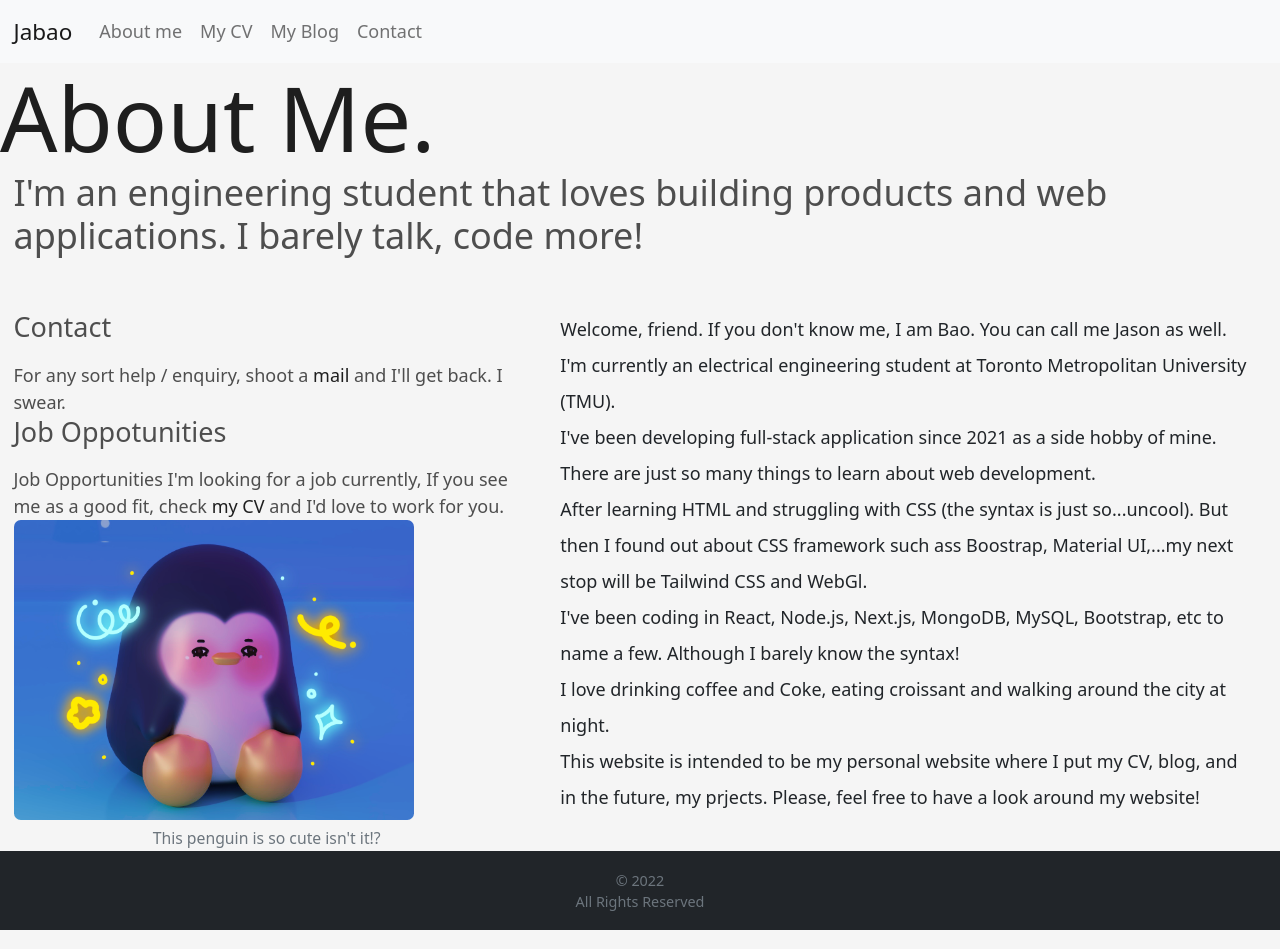
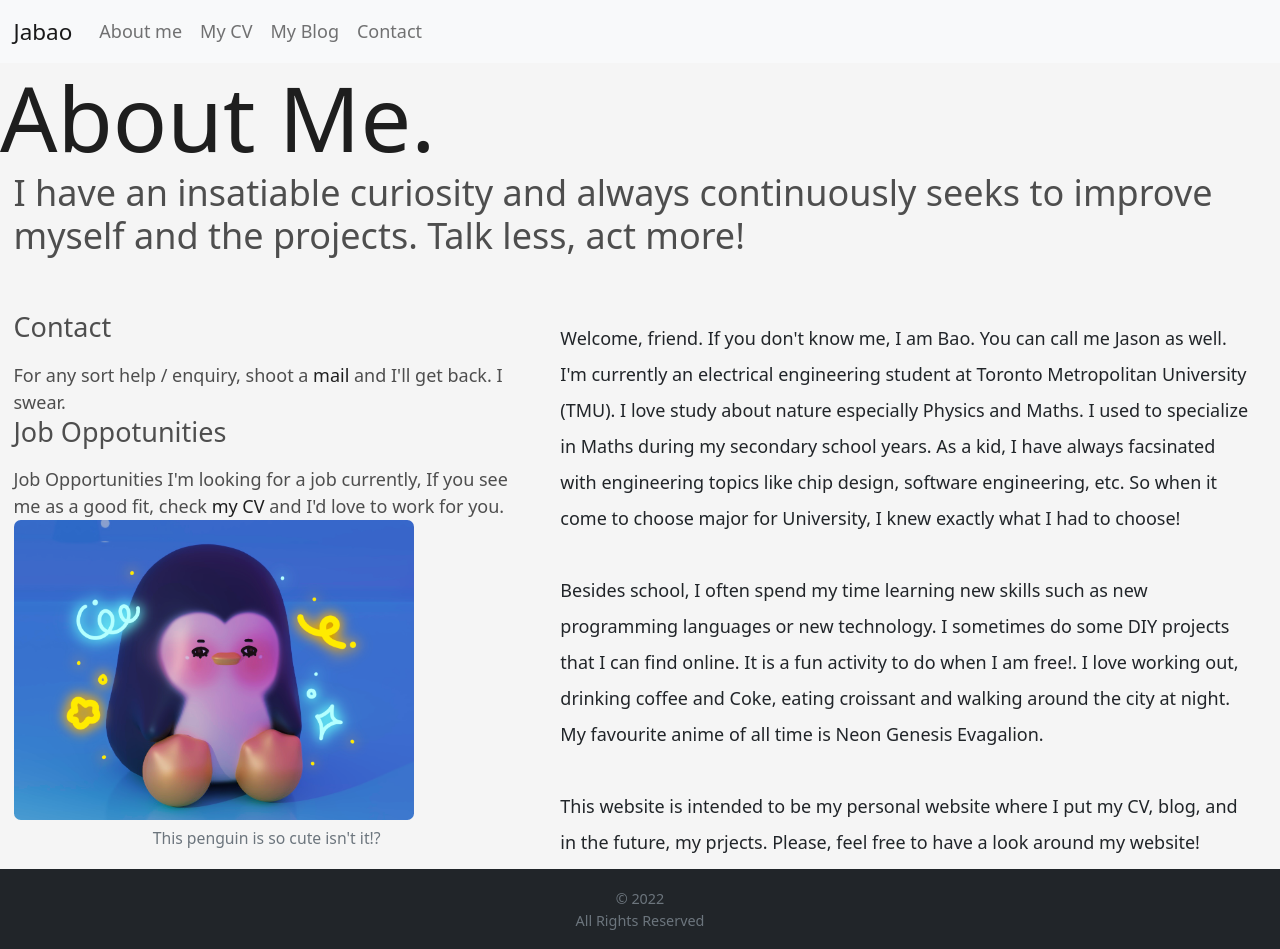
Before and after one commit to giabaocorn20/my-personal-website, a Next.js app: page /about in a window 1280 px wide. Built offline with nearby package versions, Linux system fonts and the light colour scheme.

Commit message:
fix About Me

```diff
--- a/components/AboutMe.js
+++ b/components/AboutMe.js
@@ -11,9 +11,10 @@ export default function AboutMe() {
       <h1 className="display-1">About Me.</h1>
       <Container>
         <div className="h2 mb-5">
-          I'm an engineering student that loves building products and web
-          applications. I barely talk, code more!
+          I have an insatiable curiosity and always continuously seeks to
+          improve myself and the projects. Talk less, act more!
         </div>
+
         <Row>
           <Col xs lg="5">
             <div className="h4 mb-3">Contact</div>
@@ -41,26 +42,23 @@ export default function AboutMe() {
             </figcaption>
           </Col>
           <Col>
-            <p className="text-dark container lh-lg">
+            <p className="text-dark container lh-lg py-2">
               Welcome, friend. If you don't know me, I am Bao. You can call me
               Jason as well. I'm currently an electrical engineering student at
-              Toronto Metropolitan University (TMU).
-              <br />
-              I've been developing full-stack application since 2021 as a side
-              hobby of mine. There are just so many things to learn about web
-              development.
-              <br />
-              After learning HTML and struggling with CSS (the syntax is
-              just so...uncool). But then I found out about CSS framework such
-              ass Boostrap, Material UI,...my next stop will be Tailwind CSS and
-              WebGl.
-              <br />
-              I've been coding in React, Node.js, Next.js, MongoDB, MySQL,
-              Bootstrap, etc to name a few. Although I barely know the syntax!
-              <br />
-              I love drinking coffee and Coke, eating croissant and walking
-              around the city at night.
-              <br />
+              Toronto Metropolitan University (TMU). I love study about nature
+              especially Physics and Maths. I used to specialize in Maths during
+              my secondary school years. As a kid, I have always facsinated with
+              engineering topics like chip design, software engineering, etc. So
+              when it come to choose major for University, I knew exactly what I
+              had to choose!
+              <br /> <br />
+              Besides school, I often spend my time learning new skills such as
+              new programming languages or new technology. I sometimes do some
+              DIY projects that I can find online. It is a fun activity to do
+              when I am free!. I love working out, drinking coffee and Coke,
+              eating croissant and walking around the city at night. My
+              favourite anime of all time is Neon Genesis Evagalion.
+              <br /> <br />
               This website is intended to be my personal website where I put my
               CV, blog, and in the future, my prjects. Please, feel free to have
               a look around my website!
```
